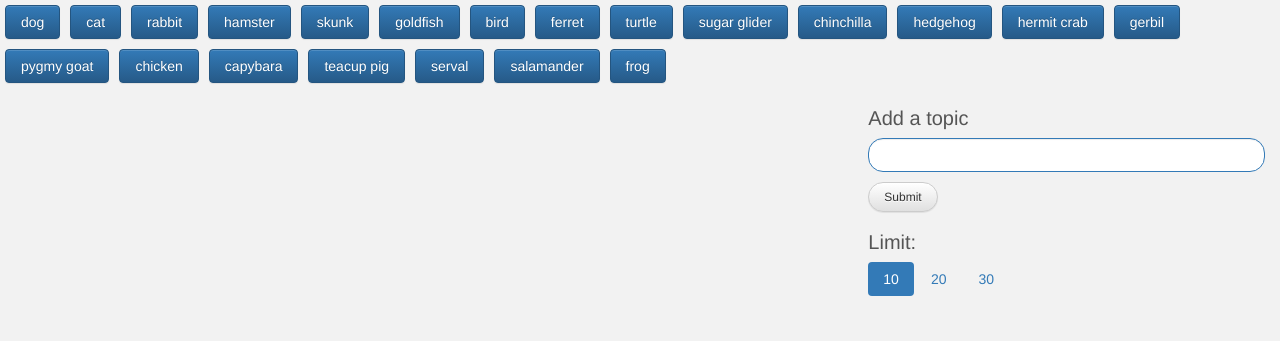
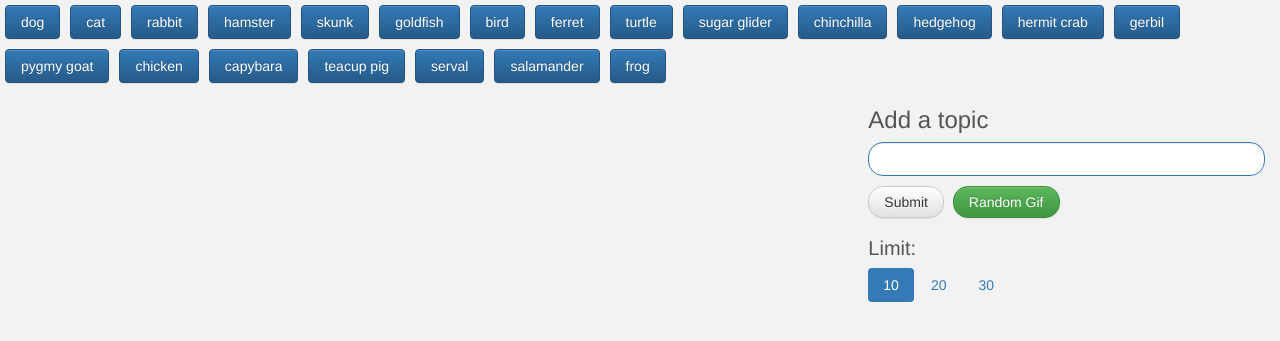
Before and after one commit to morgansliman/giphy, a PHP site: page / in a window 1280 px wide. Shown: the top 341 px of the page. Run offline with PHP 8.4, Linux system fonts and the light colour scheme; some libraries are stand-ins or nearby versions.

Commit message:
added a Random Gif button

```diff
--- a/assets/css/style.css
+++ b/assets/css/style.css
@@ -14,7 +14,7 @@ body {
 }
 
 .input-text {
-	font-size: 20px;
+	font-size: 24px;
 	color: #555;
 }
 
@@ -49,8 +49,25 @@ input {
 
 .limit-wrapper {
 	margin-top: 10px;
+	width: 40%;
+	float: left;
 }
 
 .limit-text {
+	font-size: 20px;
 	margin-top: 20px;
+	color: #555;
 }
+
+#button-random {
+	display: inline;
+	margin-left: 5px;
+	padding: 5px 15px;
+	border-radius: 15px;
+}
+
+.random-text {
+	display: inline;
+	padding-left: 10px;
+	display: none;
+}
--- a/assets/javascript/app.js
+++ b/assets/javascript/app.js
@@ -143,7 +143,37 @@ $(document).ready(function() {
 
 			$(this).addClass('active');
 			limit = $(this).text();
-			console.log(limit);
 		}
 	});
+
+	$('#button-random').hover(function() {
+		$('.random-text').css('display', 'inline');
+	}, function() {
+		$('.random-text').hide();
+	});
+
+	$('#button-random').on('click', function() {
+		$('.gif-list').empty();
+
+		var query = 'https://api.giphy.com/v1/gifs/random?api_key=dc6zaTOxFJmzC';
+
+		if ($('#gif-input').val().length > 0) {
+			query = query + '&tag=' + encodeURIComponent($('#gif-input').val());
+		}
+
+		$.ajax({
+			url: query,
+			method: 'GET'
+		}).done(function(response) {
+			console.log(query, '\n', response);
+
+			$('.gif-list').append(
+				$('<div>', {
+					'class': 'gif-wrapper'
+				}).html(
+					'<img class="gif" src="' + response.data.image_original_url + '">'
+				)
+			);
+		});
+	});
 });
--- a/index.html
+++ b/index.html
@@ -28,8 +28,11 @@
 	<div class="search-wrapper col-md-4">
 		<p class="input-text">Add a topic</p>
 		<input type="text" class="form-control" id="gif-input">
-		<input type="submit" class="btn btn-default btn-xs" id="addGif" value="Submit">
-		<p class="input-text limit-text">Limit:</p>
+		<input type="submit" class="btn btn-default" id="addGif" value="Submit">
+		<button class="btn btn-success" id="button-random">Random Gif</button>
+		<p class="random-text"><--- careful with this</p>
+
+		<p class="limit-text">Limit:</p>
 		<ul class="nav nav-pills limit-wrapper">
 		  <li class="active button-limit"><a href="#">10</a></li>
 		  <li class="button-limit"><a href="#">20</a></li>
```
